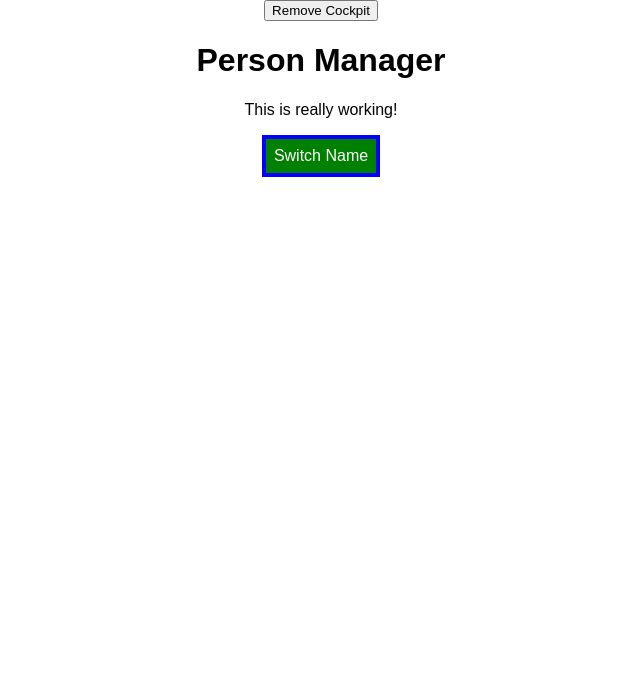
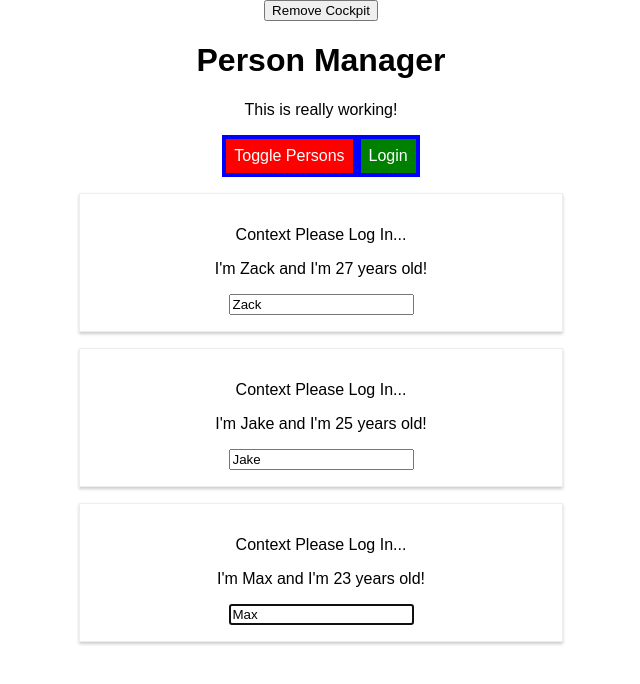
Before and after one commit to jacob-w-moreno/react-complete-guide, a React app: page / in a window 1280 px wide. Shown: the top 684 px of the page, without its empty margins (319-959 px from the left). Built offline with nearby package versions, Linux system fonts and the light colour scheme.

Commit message:
Finished with the deep dive.

```diff
--- a/src/components/Cockpit/Cockpit.js
+++ b/src/components/Cockpit/Cockpit.js
@@ -1,15 +1,22 @@
-import React, { useEffect } from 'react';
+import React, { useEffect, useRef, useContext } from 'react';
 
 import classes from './Cockpit.css';
+import AuthContext from '../../context/auth-context';
 
 const cockpit = (props) => {
+
+  const toggleButtonRef = useRef(null);
+  const authContext = useContext(AuthContext);
+
+  console.log(authContext.authenticated);
 
   useEffect(() => {
     console.log('[Cockpit.js] useEffect');
     // const timer =
     setTimeout (() => {
+      toggleButtonRef.current.click();
       // alert('Saved data to cloud!');
-    }, 1000);
+    }, 2000);
     return () => {
       // clearTimeout(timer);
       console.log('[Cockpit.js] cleanup work in useEffect');
@@ -41,7 +48,8 @@
     <div className={classes.Cockpit}>
       <h1>{props.title}</h1>
       <p className={assignedClasses.join(' ')}>This is really working!</p>
-      <button className={btnClass} onClick={props.clicked}>Switch Name </button>
+      <button ref={toggleButtonRef} className={btnClass} onClick={props.clicked}>Toggle Persons</button>
+      <button onClick={authContext.login}>Login</button>
     </div>
   )
 }
--- a/src/components/Persons/Person/Person.js
+++ b/src/components/Persons/Person/Person.js
@@ -5,17 +5,31 @@
 // import classes from './Person.css';
 import withClass from '../../../hoc/withClass';
 import classes from './Person.css';
+import AuthContext from '../../../context/auth-context';
 
 class Person extends Component {
+  constructor(props) {
+    super(props);
+    // this.inputElementRef = React.createRef();
+  }
+
+  static contextType = AuthContext;
+
   componentDidMount(){
     this.lastInputRef.focus();
+    console.log('context:', this.context.authenticated);
   }
+
   render() {
     console.log('[Person.js] rendering...');
 
     return (
-      // <Aux> can also be used here </Aux>
+      // <Aux> can also be used here
       <Fragment>
+          {this.context.authenticated
+            ? <p>Context Authenticated!</p>
+            : <p>Context Please Log In...</p>
+          }
         <p onClick = {this.props.click}>
           I'm {this.props.name} and I'm {this.props.age} years old!
         </p>
@@ -23,9 +37,11 @@
         <input
           type='text'
           onChange={this.props.changed}
-          ref={(lastInput) => this.lastInputRef = lastInput}
+          // ref = {inputEl => {this.inputEl = inputEl}}
+          ref={(input) => this.lastInputRef = input}
           value={this.props.name}/>
       </Fragment>
+      // </Aux>
     )
   }
 }
--- a/src/containers/App.js
+++ b/src/containers/App.js
@@ -4,9 +4,10 @@
 import Persons from '../components/Persons/Persons';
 import Cockpit from '../components/Cockpit/Cockpit';
 import withClass from '../hoc/withClass';
+import Aux from '../hoc/Aux';
 import PropTypes from 'prop-types';
+import AuthContext from '../context/auth-context';
 
-import Aux from '../hoc/Aux';
 
 class App extends Component {
   constructor(props) {
@@ -35,7 +36,8 @@
     otherState: 'some other value',
     showPersons: false,
     showCockpit: true,
-    changeCounter: 0
+    changeCounter: 0,
+    authenticated: false
   }
 
   static getDerivedStateFromProps(props, state) {
@@ -84,6 +86,10 @@
     this.setState({showPersons: !doesShow});
   }
 
+  loginHandler = () => {
+    this.setState({authenticated: true})
+  }
+
   render(){
     console.log('[App.js] render');
     let persons = null;
@@ -93,22 +99,29 @@
         <Persons
           persons = {this.state.persons}
           clicked = {this.deletePersonHandler}
-          changed = {this.nameChangeHandler}/>
+          changed = {this.nameChangeHandler}
+          isAuthenticated = {this.state.authenticated}
+        />
       )
     }
 
     return (
     <Aux>
       <button onClick={()=>this.setState({showCockpit: this.state.showCockpit ? false: true})}>Remove Cockpit</button>
+      <AuthContext.Provider value={{
+        authenticated: this.state.authenticated,
+        login: this.loginHandler
+      }}>
         {this.state.showCockpit
         ? <Cockpit
           title = {this.props.appTitle}
           showPersons = {this.state.showPersons}
           personsLength = {this.state.persons.length}
-        clicked = {this.togglePersonsHandler}/>
+          clicked = {this.togglePersonsHandler}
+        />
         : null}
-
       {persons}
+      </AuthContext.Provider>
     </Aux>
   )
   }
--- /dev/null
+++ b/src/context/auth-context.js
@@ -0,0 +1,8 @@
+import React from 'react';
+
+const authContext = React.createContext({
+  authenticated: false,
+  login: () => {}
+});
+
+export default authContext;
--- a/z.js
+++ b/z.js
@@ -0,0 +1,5 @@
+import React, { useContext } from 'react';
+
+const authContext = useContext(AuthContext);
+
+<button onClick={authContext.login}>Log In</button>
```
Lines whose indentation alone changed are shown as unchanged.
